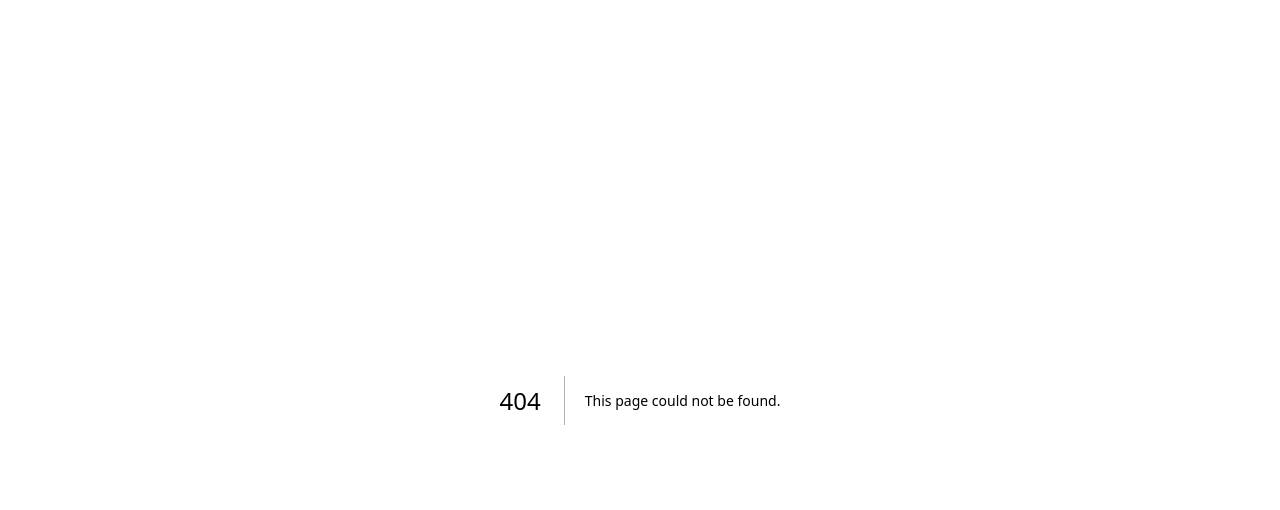
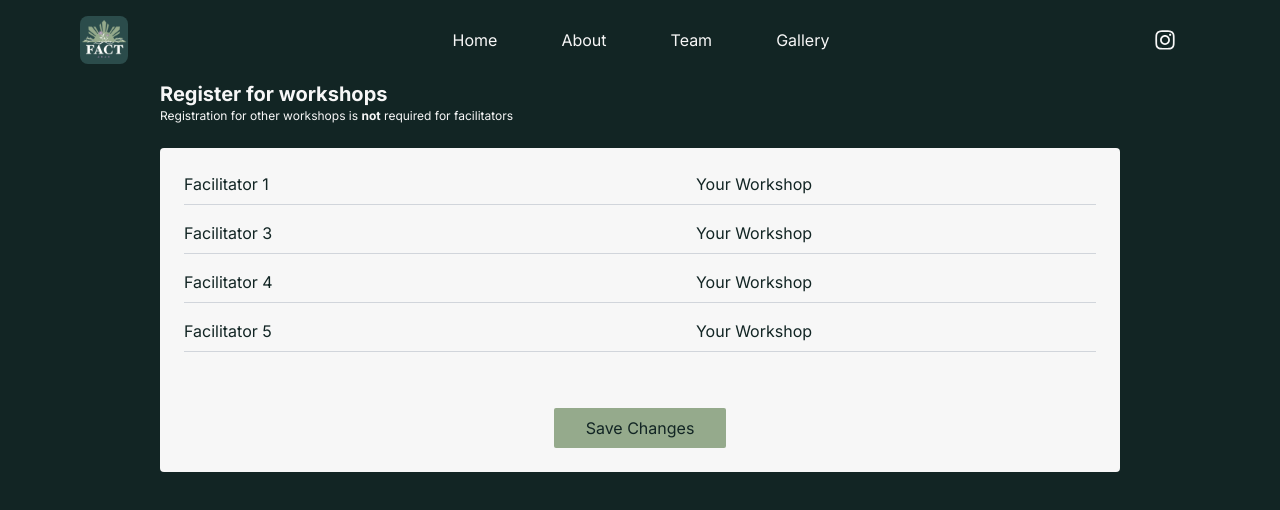
Before and after one commit to filipinx-americans-coming-together/fact-website-frontend, a Next.js app: page /facilitators/dashboard in a window 1280 px wide. Before the commit this address had no page. Shown: the top 510 px of the page. Built offline with nearby package versions, Linux system fonts and the light colour scheme; no server answers.

Commit message:
added workshop registration to facilitator dashboard

```diff
--- /dev/null
+++ b/src/app/facilitators/components/FacilitatorRegistration.tsx
@@ -0,0 +1,37 @@
+import InteractiveButton from "@/components/ui/InteractiveButton";
+import FacilitatorRow from "./FacilitatorRow";
+
+export default function FacilitatorRegistration({
+    facilitators,
+    facilitatedSessions,
+}: {
+    facilitators: string[];
+    facilitatedSessions: number[];
+}) {
+    return (
+        <>
+            <h1 className="font-bold text-xl">Register for workshops</h1>
+            <p className="text-xs">
+                Registration for other workshops is{" "}
+                <span className="font-bold">not</span> required for facilitators
+            </p>
+            <br />
+
+            {/* facilitator list */}
+            <div className="rounded p-6 flex flex-col gap-4 bg-text-primary text-background-primary">
+                {facilitators.map((facilitator) => {
+                    return (
+                        <FacilitatorRow
+                            name={facilitator}
+                            facilitatedSessions={facilitatedSessions}
+                        />
+                    );
+                })}
+                <br />
+                <div className="flex justify-center">
+                    <InteractiveButton text="Save Changes" onClick={() => {}} />
+                </div>
+            </div>
+        </>
+    );
+}
--- /dev/null
+++ b/src/app/facilitators/components/FacilitatorRow.tsx
@@ -0,0 +1,37 @@
+import WorkshopSelect from "@/components/ui/WorkshopSelect";
+
+const SESSION_NUMBERS = [1, 2, 3];
+
+export default function FacilitatorRow({
+    name,
+    facilitatedSessions,
+}: {
+    name: string;
+    facilitatedSessions: number[];
+}) {
+    return (
+        <div className="grid grid-cols-1 pb-6 md:pb-2 border-b border-gray-300 md:gap-0 md:grid-cols-4 items-center">
+            <div>{name}</div>
+            {SESSION_NUMBERS.map((sessionNum) => {
+                if (facilitatedSessions.includes(sessionNum)) {
+                    return (
+                        <div className="md:text-center" key={sessionNum}>
+                            Your Workshop
+                        </div>
+                    );
+                } else {
+                    return (
+                        <div key={sessionNum}>
+                            <WorkshopSelect
+                                session={sessionNum}
+                                id={sessionNum.toString()}
+                                setState={() => {}}
+                                required={false}
+                            />
+                        </div>
+                    );
+                }
+            })}
+        </div>
+    );
+}
--- /dev/null
+++ b/src/app/facilitators/dashboard/page.tsx
@@ -0,0 +1,62 @@
+"use client";
+import Navbar from "@/components/navigation/Navbar";
+import InteractiveButton from "@/components/ui/InteractiveButton";
+import WorkshopSelect from "@/components/ui/WorkshopSelect";
+import FacilitatorRow from "../components/FacilitatorRow";
+import FacilitatorRegistration from "../components/FacilitatorRegistration";
+
+export default function FacilitatorDashboard() {
+    // PLACEHOLDERs FOR REQUESTS
+    const facilitatorData = {
+        facilitatorName: "Facilitator",
+        individualFacilitators: [
+            "Facilitator 1",
+            "Facilitator 3",
+            "Facilitator 4",
+            "Facilitator 5",
+        ],
+        imgURL: "https://www.psauiuc.org/wp-content/uploads/2023/09/About-Kayak-Trip-1.jpeg",
+        bios: [
+            "Lorem ipsum dolor sit amet, consectetur adipiscing elit. Duis sed blandit dui. Nam dolor dolor, vulputate sed justo a, efficitur auctor nisi. Donec neque elit, sagittis vel semper ac, ultrices at neque. Nunc semper neque eu viverra fringilla. Donec pharetra mi lorem. Pellentesque rutrum purus quam, in consequat mi imperdiet ut. Nulla molestie purus tristique tortor convallis hendrerit quis a tellus. Orci varius natoque penatibus et magnis dis parturient montes, nascetur ridiculus mus. Ut sem massa, fermentum id consectetur a, hendrerit sollicitudin est.",
+        ],
+        workshops: [
+            {
+                title: "Workshop 1 Title",
+                description: "Workshop 1 Description",
+                session: 2,
+            },
+        ],
+    };
+
+    const facilitatedSessions = facilitatorData.workshops.map(
+        (workshop) => workshop.session
+    );
+
+    const panelists = [
+        "Facilitator 3",
+        "Facilitator 4",
+        "Facilitator 10",
+        "Facilitator 15",
+    ];
+
+    if (facilitatorData) {
+        return (
+            <>
+                <Navbar />
+                <div className="w-9/12 mx-auto">
+                    <FacilitatorRegistration
+                        facilitators={facilitatorData.individualFacilitators}
+                        facilitatedSessions={facilitatedSessions}
+                    />
+                </div>
+            </>
+        );
+    }
+
+    return (
+        <>
+            <Navbar />
+            <p>You do not have permission to view this page.</p>
+        </>
+    );
+}
--- a/src/components/ui/SearchableSelect.tsx
+++ b/src/components/ui/SearchableSelect.tsx
@@ -72,7 +72,7 @@ function SearchableSelect<T>({
                 <input
                     placeholder={placeholder}
                     autoComplete="off"
-                    className="py-1 px-2 rounded border w-full min-w-64 text-background-primary"
+                    className="py-1 px-2 rounded border w-full min-w-40 text-background-primary"
                     onChange={(event) => {
                         const value = event.currentTarget.value;
                         setQuery(value);
```
